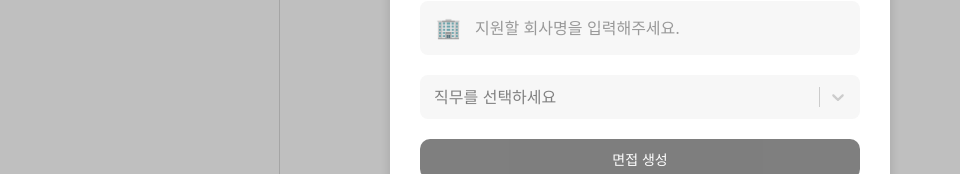
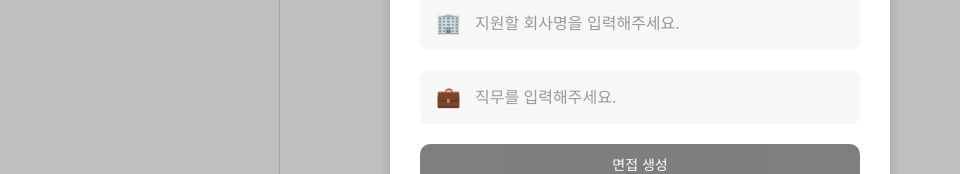
Before and after one commit to ICT-SSU-3/frontend, a React (Create React App) app: page / in a window 1280 px wide. Both pictures are taken after a click on the button "+ 새로운 면접 시작하기". Shown: the part 424-598 px from the top of the page, without its empty margins (0-960 px from the left). Built offline with nearby package versions, Linux system fonts and the light colour scheme; no server answers.

Commit message:
jottitle text

```diff
--- a/src/components/common/InterviewInfoModal.tsx
+++ b/src/components/common/InterviewInfoModal.tsx
@@ -3,9 +3,8 @@ import styled from 'styled-components';
 import Modal from './Modal';
 import { InputWrapper, StyledInput, Icon } from './Input';
 import { StyledButton } from './Button';
-import Select, { type SingleValue } from 'react-select';
 import { maskResume } from '../../api/resume';
-// import { generateQuestion } from '../../api/question'; // 질문 생성 API는 주석 처리
+// import { generateQuestion } from '../../api/question';
 
 const Title = styled.h3`
   font-size: 20px; font-weight: bold; margin-bottom: 30px; text-align: center;
@@ -17,17 +16,6 @@ const FileInputLabel = styled.label`
 `;
 const FileInput = styled.input` display: none; `;
 const DropdownWrapper = styled.div` margin-bottom: 20px; `;
-
-const customStyles = {
-  control: (provided: any) => ({
-    ...provided,
-    backgroundColor: '#f7f7f7',
-    border: 'none',
-    boxShadow: 'none',
-    padding: '4px',
-    borderRadius: '8px',
-  }),
-};
 
 interface InterviewInfoModalProps {
   isOpen: boolean;
@@ -41,25 +29,6 @@ interface InterviewInfoModalProps {
     initialQuestion: string;
   }) => void;
 }
-
-type JobOption = { value: string; label: string };
-const jobOptions: JobOption[] = [
-  { value: 'security_development', label: 'Security Development' },
-  { value: 'naver_app_android', label: '네이버 앱 Android' },
-  { value: 'naver_app_ios', label: '네이버 앱 iOS' },
-  { value: 'pwe_app_android', label: 'PWE 앱 Android' },
-  { value: 'pwe_app_ios', label: 'PWE 앱 iOS' },
-  { value: 'works_mobile_app_ios', label: 'WORKS MOBILE APP iOS' },
-  { value: 'smartstudio_frontend', label: 'SMARTSTUDIO Front-end' },
-  { value: 'smartstudio_backend', label: 'SMARTSTUDIO Back-end' },
-  { value: 'smartstudio_android', label: 'SMARTSTUDIO Android' },
-  { value: 'smartstudio_ios', label: 'SMARTSTUDIO iOS' },
-  { value: 'wasl_backend', label: 'WASL Back-end' },
-  { value: 'wasl_android', label: 'WASL Android' },
-  { value: 'wasl_ios', label: 'WASL iOS' },
-  { value: 'wasl_frontend', label: 'WASL Front-end' },
-  { value: 'wasl_search_recommendation', label: 'WASL Search/Recommendation Engineer' },
-];
 
 const MaskedTextDisplay = styled.pre`
   background-color: #f3f4f6;
@@ -156,7 +125,7 @@ const InterviewInfoModal: React.FC<InterviewInfoModalProps> = ({
         initialQuestion: initialQuestion,
       });
 
-      onClose(); // 이제 챗봇 화면으로 이동하므로 모달을 닫습니다.
+      onClose();
 
     } catch (err) {
       console.error('API 통신 중 오류 발생:', err);
@@ -164,10 +133,6 @@ const InterviewInfoModal: React.FC<InterviewInfoModalProps> = ({
     } finally {
       setLoading(false);
     }
-  };
-
-  const handleJobChange = (opt: SingleValue<JobOption>) => {
-    setJobTitle(opt?.label ?? '');
   };
 
   return (
@@ -201,15 +166,14 @@ const InterviewInfoModal: React.FC<InterviewInfoModalProps> = ({
           onChange={(e) => setCompanyName(e.target.value)}
         />
       </InputWrapper>
-      <DropdownWrapper>
-        <Select
-          options={jobOptions}
-          placeholder="직무를 선택하세요"
-          styles={customStyles as any}
-          value ={jobOptions.find(o => o.label === jobTitle) ?? null}
-          onChange={handleJobChange}
+      <InputWrapper>
+        <Icon>💼</Icon>
+        <StyledInput
+          placeholder="직무를 입력해주세요."
+          value={jobTitle}
+          onChange={(e) => setJobTitle(e.target.value)}
         />
-      </DropdownWrapper>
+      </InputWrapper>
       <StyledButton primary onClick={handleStart} disabled={!isFormValid || loading}>
         {loading ? '처리 중...' : '면접 생성'}
       </StyledButton>
@@ -219,9 +183,6 @@ const InterviewInfoModal: React.FC<InterviewInfoModalProps> = ({
           {error}
         </ErrorDisplay>
       )}
-
-      {/* 마스킹된 텍스트와 초기 질문은 이제 화면에 표시하지 않습니다. */}
-      {/* 챗봇 화면으로 이동하므로 관련 로직 제거 */}
     </Modal>
   );
 };
```
